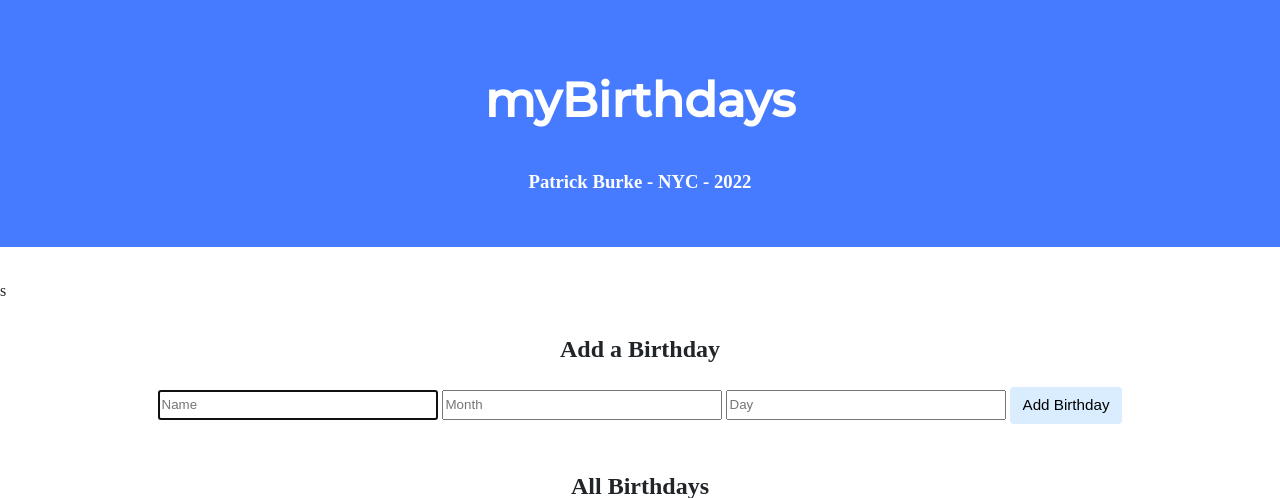
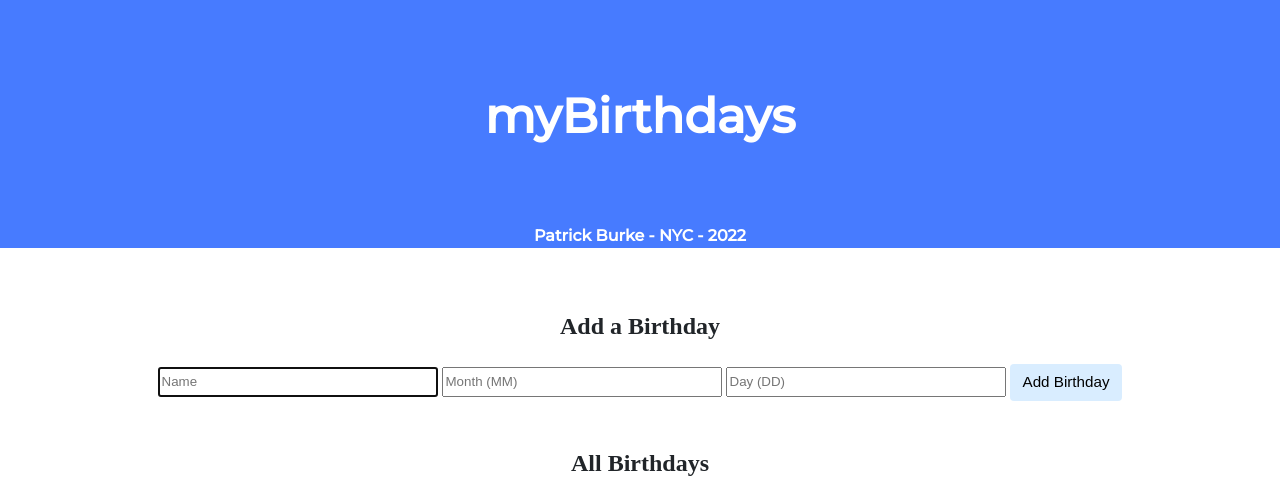
Before and after one commit to patgratt/birthdayTrackerApp, a Flask app: page / in a window 1280 px wide. Shown: the top 498 px of the page. Run offline with Flask 2, Linux system fonts and the light colour scheme; some libraries are stand-ins or nearby versions.

Commit message:
moved signature to the bottom of the header, learned about CSS

```diff
--- a/birthdays/static/styles.css
+++ b/birthdays/static/styles.css
@@ -21,7 +21,10 @@ body {
     background-color: #477bff;
     color: #fff;
     margin-bottom: 2rem;
-    padding: 2rem 1rem;
+    padding:
+    2rem  /* top */
+    1rem /* left and right */
+    0rem; /*  bottom */
     text-align: center;
 }
 
@@ -37,9 +40,25 @@ body {
     transition: color 2s ease-in-out, background-color 0.15s ease-in-out;
 }
 
+.signature {
+    padding-top: 3em;
+    }
+
+
 h1 {
+    display: block;
     font-family: 'Montserrat', sans-serif;
     font-size: 48px;
+    margin-block-start: 1em;
+    margin-block-end: 0.5em;
+    margin-inline-start: 0px;
+    margin-inline-end: 0px;
+    font-weight: bold;
+}
+
+h3 {
+    font-family: 'Montserrat', sans-serif;
+    font-size: 16px;
 }
 
 button, input[type="submit"] {
@@ -50,6 +69,7 @@ button, input[type="submit"] {
     font-weight: 400;
     line-height: 1.5;
     padding: 0.375rem 0.75rem;
+    /* horizontal alignment */
     text-align: center;
     transition: color 0.15s ease-in-out, background-color 0.15s ease-in-out, border-color 0.15s ease-in-out, box-shadow 0.15s ease-in-out;
     vertical-align: middle;
--- a/birthdays/templates/index.html
+++ b/birthdays/templates/index.html
@@ -2,6 +2,10 @@
 
 <html lang="en">
     <head>
+        <!-- standard unicode character set -->
+        <meta charset="UTF-8">
+        <meta name="viewport" content="width=device-width, initial-scale=1.0">
+        <meta http-equiv="X-UA-Compatible" content="ie=edge">
         <link href="https://fonts.googleapis.com/css2?family=Montserrat:wght@500&display=swap" rel="stylesheet">
         <link href="/static/styles.css" rel="stylesheet">
         <title>myBirthdays</title>
@@ -9,8 +13,8 @@
     <body>
         <div class="header">
             <h1>myBirthdays</h1>
-            <h3>Patrick Burke - NYC - 2022</h3>
-        </div>s
+            <h3 class="signature">Patrick Burke - NYC - 2022</h3>
+        </div>
         <div class="container">
             <div class="section">
 
@@ -19,8 +23,8 @@
                     <form action="/" method="post">
                         <!-- textbox to input name-->
                         <input autocomplete="off" autofocus name="name" placeholder="Name" type="text">
-                        <input autocomplete="off" name="month" placeholder="Month" type="number" min="1" max="12">
-                        <input autocomplete="off" name="day" placeholder="Day" type="number" min="1" max="31">
+                        <input autocomplete="off" name="month" placeholder="Month (MM)" type="number" min="1" max="12">
+                        <input autocomplete="off" name="day" placeholder="Day (DD)" type="number" min="1" max="31">
                         <input type="submit" value="Add Birthday">
                     </form>
             </div>
```
Also changed, not shown: birthdays/birthdays.db.
